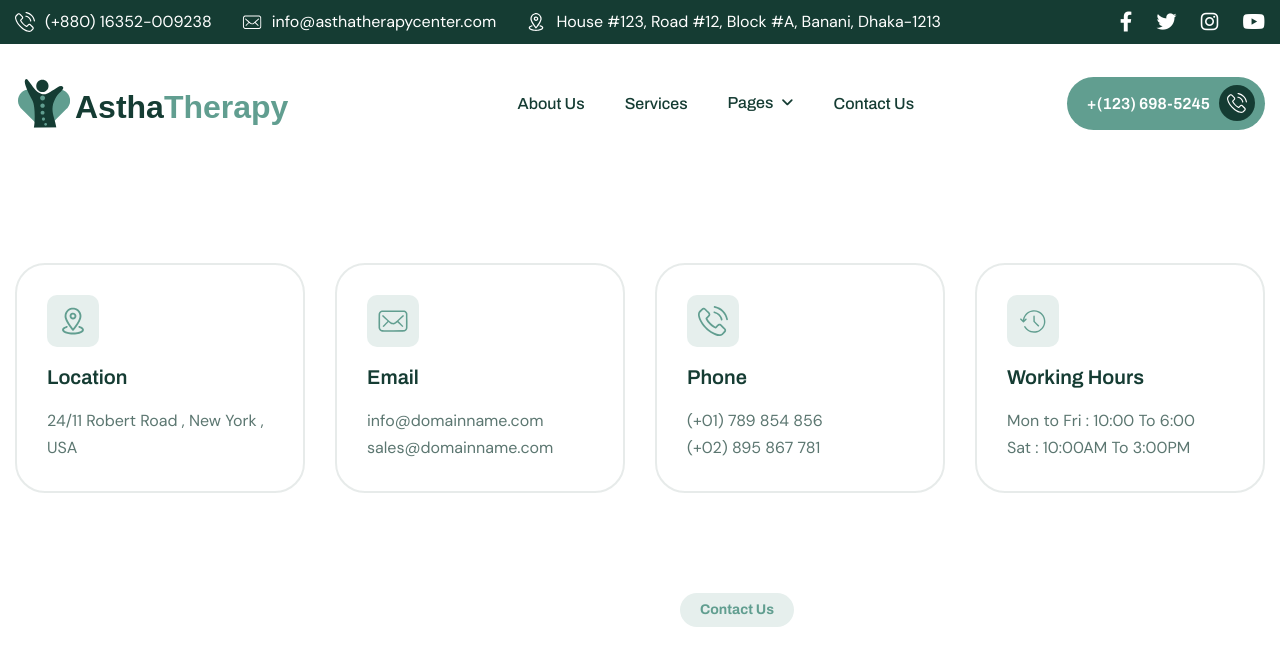
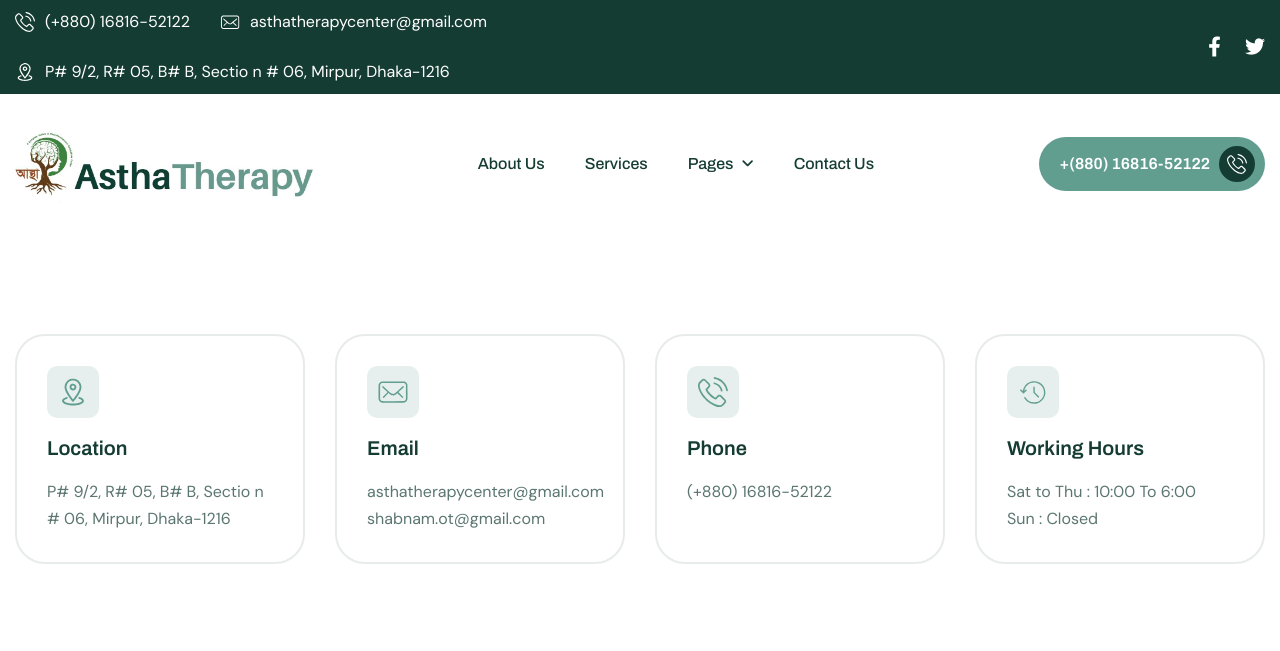
Before and after one commit to sorkerlimon/AsthaTherapyCenter, a Django app: page /contact/ in a window 1280 px wide. Shown: the top 651 px of the page. Run offline with Django 5.2, Linux system fonts and the light colour scheme; some libraries are stand-ins or nearby versions.

Commit message:
update logo and details

```diff
--- a/templates/base.html
+++ b/templates/base.html
@@ -128,9 +128,9 @@
                     <!-- Topbar Contact Information Start -->
                     <div class="topbar-contact-info">
                         <ul>
-                            <li><a href="tel:+8801712345678"><img src="{% static 'images/icon-phone.svg' %}" alt=""> (+880) 16352-009238</a></li>
-                            <li><a href="mailto:info@asthatherapycenter.com"><img src="{% static 'images/icon-mail.svg' %}" alt=""> info@asthatherapycenter.com</a></li>
-                            <li class="hide-mobile"><a href="#"><img src="{% static 'images/icon-location.svg' %}" alt=""> House #123, Road #12, Block #A, Banani, Dhaka-1213</a></li>
+                            <li><a href="tel:+8801712345678"><img src="{% static 'images/icon-phone.svg' %}" alt=""> (+880) 16816-52122</a></li>
+                            <li><a href="mailto:info@asthatherapycenter.com"><img src="{% static 'images/icon-mail.svg' %}" alt=""> asthatherapycenter@gmail.com</a></li>
+                            <li class="hide-mobile"><a href="#"><img src="{% static 'images/icon-location.svg' %}" alt=""> P# 9/2, R# 05, B# B, Sectio  n # 06, Mirpur, Dhaka-1216</a></li>
                         </ul>
                     </div>
                     <!-- Topbar Contact Information End -->
@@ -140,11 +140,11 @@
                     <!-- Topbar Social Links Start -->
                     <div class="topbar-social-links">
                         <ul>
-                            <li><a href="#"><i class="fa-brands fa-facebook-f"></i></a></li>
+                            <li><a href="https://www.facebook.com/share/17AjwSyCaH/?mibextid=wwXIfr" target="_blank"><i class="fa-brands fa-facebook-f"></i></a></li>
                             <li><a href="#"><i class="fa-brands fa-twitter"></i></a></li>
-                            <li><a href="#"><i class="fa-brands fa-instagram"></i></a></li>
+                            {% comment %} <li><a href="#"><i class="fa-brands fa-instagram"></i></a></li>
                             <li><a href="#"><i class="fa-brands fa-youtube"></i></a></li>
-                        </ul>
+                        </ul> {% endcomment %}
                     </div>
                     <!-- Topbar Social Links End -->
                 </div>
@@ -160,7 +160,7 @@
 				<div class="container">
 					<!-- Logo Start -->
 					<a class="navbar-brand" href="{% url 'astha_therapy_center_web:home' %}">
-						<img src="{% static 'images/logo.svg' %}" alt="Logo">
+						<img src="{% static 'images/asthatherapycenter.jpeg' %}" alt="Astha Therapy Center" style="height: 80px; width: auto; object-fit: contain;">
 					</a>
 					<!-- Logo End -->
 
@@ -185,7 +185,7 @@
                         </div>
                         <!-- Let's Start Button Start -->
                         <div class="header-btn d-inline-flex">
-                            <a href="#" class="btn-default">+(123) 698-5245</a>
+                            <a href="#" class="btn-default">+(880) 16816-52122</a>
                         </div>
                         <!-- Let's Start Button End -->
 					</div>
@@ -232,17 +232,17 @@
         <!-- Scrolling Ticker Start -->
         <div class="scrolling-ticker-box">
             <div class="scrolling-content">
-                <span><img src="{% static 'images/icon-sparkles.svg' %}" alt="">Emergency No. : (+01) 789 856 258</span>
-                <span><img src="{% static 'images/icon-sparkles.svg' %}" alt="">For any additional inqueries : info@domainname.com</span>
-                <span><img src="{% static 'images/icon-sparkles.svg' %}" alt="">Book Appointment: (+01) 879 526 789</span>
-                <span><img src="{% static 'images/icon-sparkles.svg' %}" alt="">Working Hourse : Mon to Fri : 10:00 To 6:00 </span>
+                <span><img src="{% static 'images/icon-sparkles.svg' %}" alt="">Emergency No. : (+880) 16816-52122</span>
+                <span><img src="{% static 'images/icon-sparkles.svg' %}" alt="">For any additional inqueries : asthatherapycenter@gmail.com</span>
+                <span><img src="{% static 'images/icon-sparkles.svg' %}" alt="">Book Appointment: (+880) 16816-52122</span>
+                <span><img src="{% static 'images/icon-sparkles.svg' %}" alt="">Working Hourse : Sat to Thu : 10:00 To 6:00 </span>
             </div>
 
             <div class="scrolling-content">
-                <span><img src="{% static 'images/icon-sparkles.svg' %}" alt="">Emergency No. : (+01) 789 856 258</span>
-                <span><img src="{% static 'images/icon-sparkles.svg' %}" alt="">For any additional inqueries : info@domainname.com</span>
-                <span><img src="{% static 'images/icon-sparkles.svg' %}" alt="">Book Appointment: (+01) 879 526 789</span>
-                <span><img src="{% static 'images/icon-sparkles.svg' %}" alt="">Working Hourse : Mon to Fri : 10:00 To 6:00 </span>
+                <span><img src="{% static 'images/icon-sparkles.svg' %}" alt="">Emergency No. : (+880) 16816-52122</span>
+                <span><img src="{% static 'images/icon-sparkles.svg' %}" alt="">For any additional inqueries : asthatherapycenter@gmail.com</span>
+                <span><img src="{% static 'images/icon-sparkles.svg' %}" alt="">Book Appointment: (+880) 16816-52122</span>
+                <span><img src="{% static 'images/icon-sparkles.svg' %}" alt="">Working Hourse : Sat to Thu : 10:00 To 6:00 </span>
             </div>
         </div>
     </div>
@@ -257,7 +257,7 @@
                     <div class="about-footer">
                         <!-- Footer Logo Start -->
                         <div class="footer-logo">
-                            <img src="{% static 'images/footer-logo.svg' %}" alt="">
+                            <img src="{% static 'images/asthatherapycenter.jpeg' %}" alt="Astha Therapy Center" style="height: 80px; width: auto; object-fit: contain;">
                         </div>
                         <!-- Footer Logo End -->
 
@@ -285,7 +285,7 @@
                     <div class="about-working-hour">
                         <h3>working hours</h3>
                         <ul>
-                            <li>mon to fri : 10:00 to 6:00</li>
+                            <li>sat to thu : 10:00 to 6:00</li>
                             <li>sat : 10:00AM to 3:00PM</li>
                             <li>sun : closed</li>
                         </ul>
@@ -318,7 +318,7 @@
                                     <img src="{% static 'images/icon-phone.svg' %}" alt="">
                                 </div>
                                 <div class="footer-info-box-content">
-                                    <p>(+0) 789 3456 012</p>
+                                    <p>(+880) 16816-52122</p>
                                 </div>
                             </div>
                             <!-- Footer Info Box End -->
@@ -329,7 +329,7 @@
                                     <img src="{% static 'images/icon-mail.svg' %}" alt="">
                                 </div>
                                 <div class="footer-info-box-content">
-                                    <p>domain@gmail.com</p>
+                                    <p>asthatherapycenter@gmail.com</p>
                                 </div>
                             </div>
                             <!-- Footer Info Box End -->
@@ -340,7 +340,7 @@
                                     <img src="{% static 'images/icon-location.svg' %}" alt="">
                                 </div>
                                 <div class="footer-info-box-content">
-                                    <p>24/11 Robert Road,New York,USA</p>
+                                    <p>P# 9/2, R# 05, B# B, Sectio  n # 06, Mirpur, Dhaka-1216</p>
                                 </div>
                             </div>
                             <!-- Footer Info Box End -->
--- a/templates/web/contact.html
+++ b/templates/web/contact.html
@@ -25,7 +25,7 @@
 						<!-- Contact Info Content Start -->
 						<div class="contact-info-content">
 							<h3>location</h3>
-							<p>24/11 Robert Road , New York , USA</p>
+							<p>P# 9/2, R# 05, B# B, Sectio  n # 06, Mirpur, Dhaka-1216</p>
 						</div>
 						<!-- Contact Info Content End -->
 					</div>
@@ -44,8 +44,8 @@
 						<!-- Contact Info Content Start -->
 						<div class="contact-info-content">
 							<h3>email</h3>
-							<p>info@domainname.com</p>
-							<p>sales@domainname.com</p>
+							<p>asthatherapycenter@gmail.com</p>
+							<p>shabnam.ot@gmail.com</p>
 						</div>
 						<!-- Contact Info Content End -->
 					</div>
@@ -64,8 +64,7 @@
 						<!-- Contact Info Content Start -->
 						<div class="contact-info-content">
 							<h3>phone</h3>
-							<p>(+01) 789 854 856</p>
-							<p>(+02) 895 867 781</p>
+							<p>(+880) 16816-52122</p>
 						</div>
 						<!-- Contact Info Content End -->
 					</div>
@@ -84,8 +83,8 @@
 						<!-- Contact Info Content Start -->
 						<div class="contact-info-content">
 							<h3>working hours</h3>
-							<p>Mon to Fri : 10:00 To 6:00</p>
-							<p>Sat : 10:00AM To 3:00PM</p>
+							<p>Sat to Thu : 10:00 To 6:00</p>
+							<p>Sun : Closed</p>
 						</div>
 						<!-- Contact Info Content End -->
 					</div>
```
Also changed, not shown: static/images/asthatherapycenter.jpeg (added).
